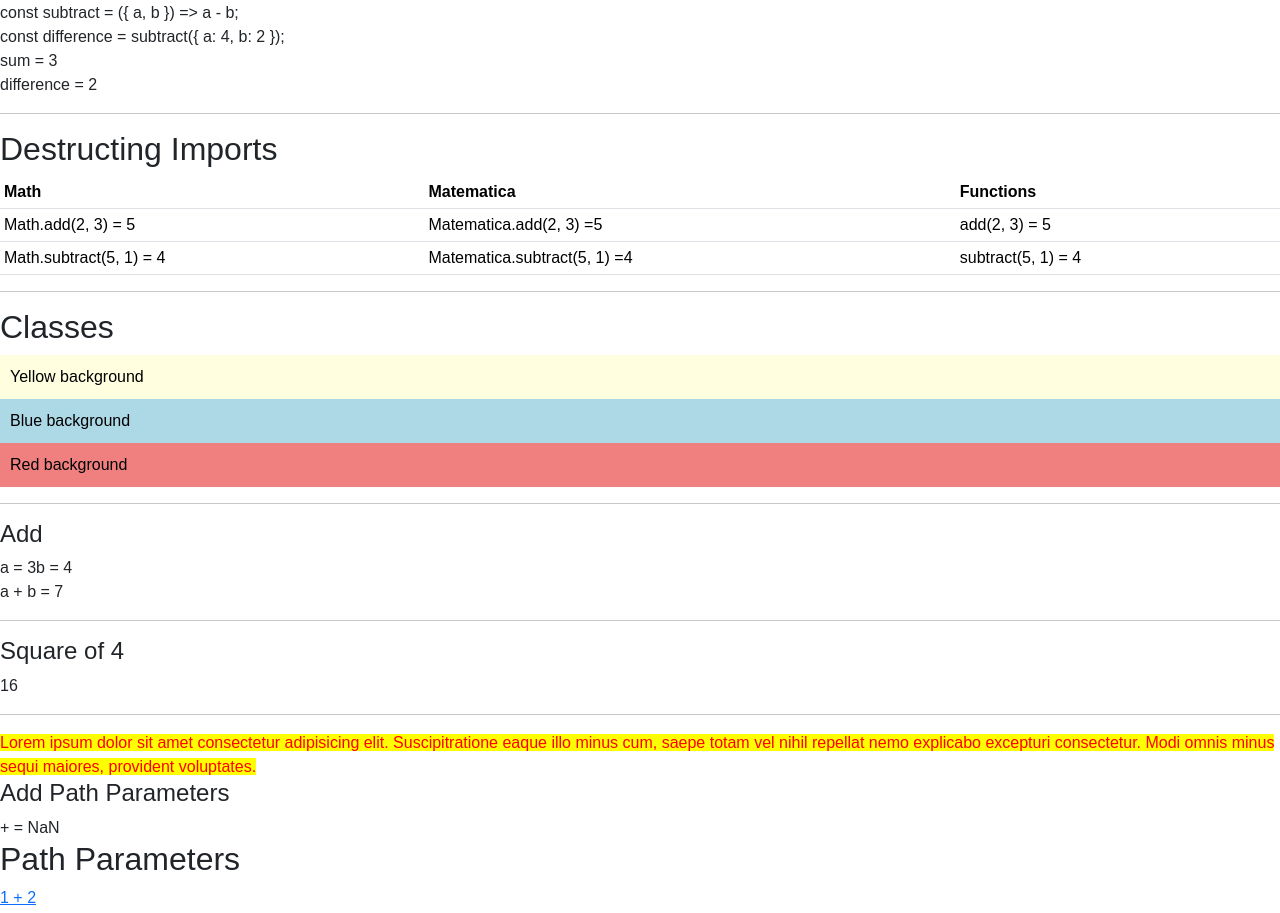
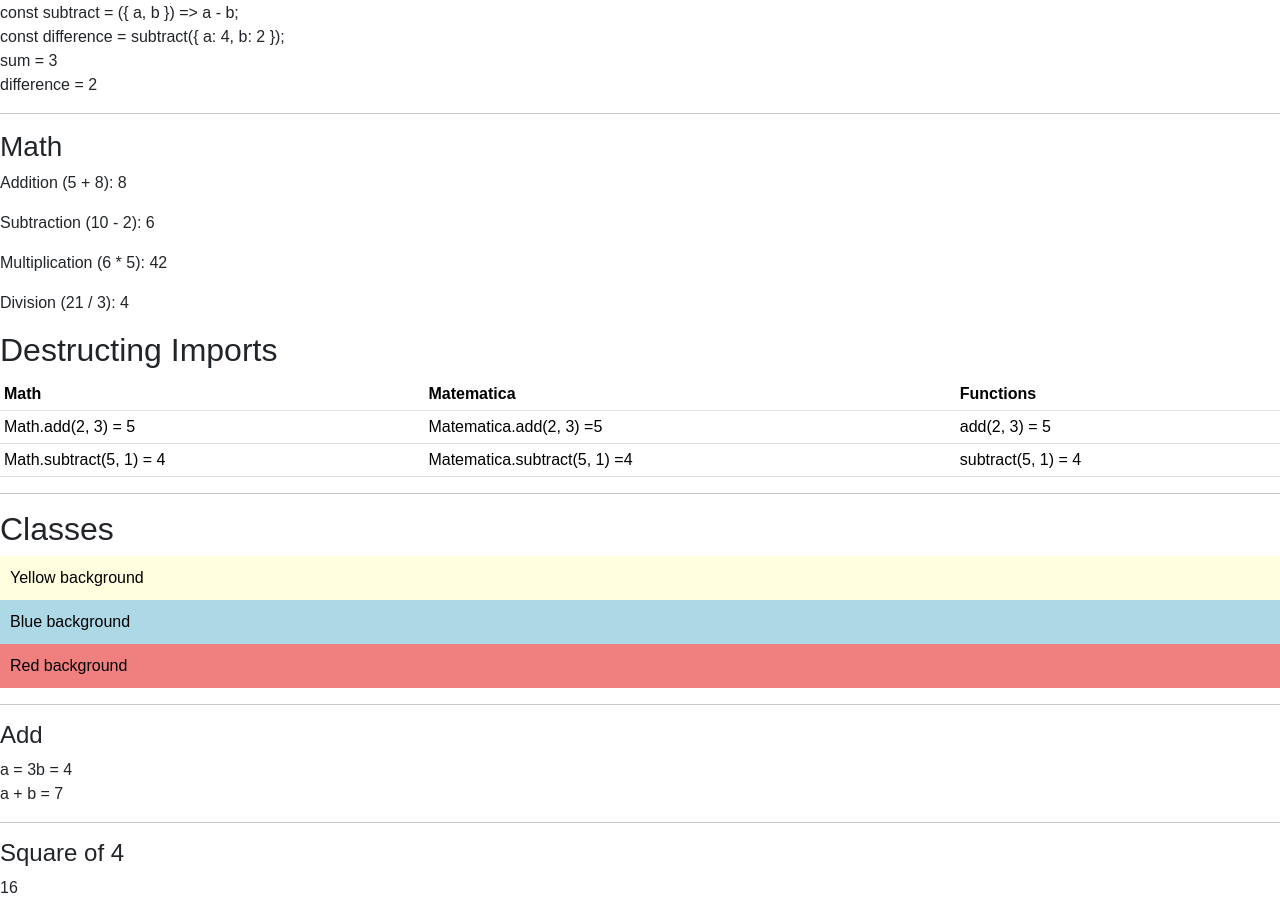
Before and after one commit to jackiedeieso/kambaz, a React (Vite) app: page /#/Labs/Lab3 in a window 1280 px wide. Shown: the part 4520-5433 px from the top of the page. Built offline with nearby package versions, Linux system fonts and the light colour scheme.

Commit message:
math fix

```diff
--- a/src/Labs/Lab 3/index.tsx
+++ b/src/Labs/Lab 3/index.tsx
@@ -34,6 +34,10 @@ import PathParameters from "./PathParameters";
 
 export default function Lab3() {
   console.log('Hello World!');
+  const sum = add(5, 3);
+  const difference = subtract(10, 4);
+  const product = multiply(6, 7);
+  const quotient = divide(20, 5);
     return (
       <div id="wd-lab3">
         <h2>Lab 3</h2>
@@ -63,6 +67,14 @@ export default function Lab3() {
         <Destructing />
         <FunctionDestructing />
 
+        <div>
+          <h3>Math</h3>
+          <p>Addition (5 + 8): {sum}</p>
+          <p>Subtraction (10 - 2): {difference}</p>
+          <p>Multiplication (6 * 5): {product}</p>
+          <p>Division (21 / 3): {quotient}</p>
+        </div>
+
         <DestructingImports />
         <Classes />
 
```
